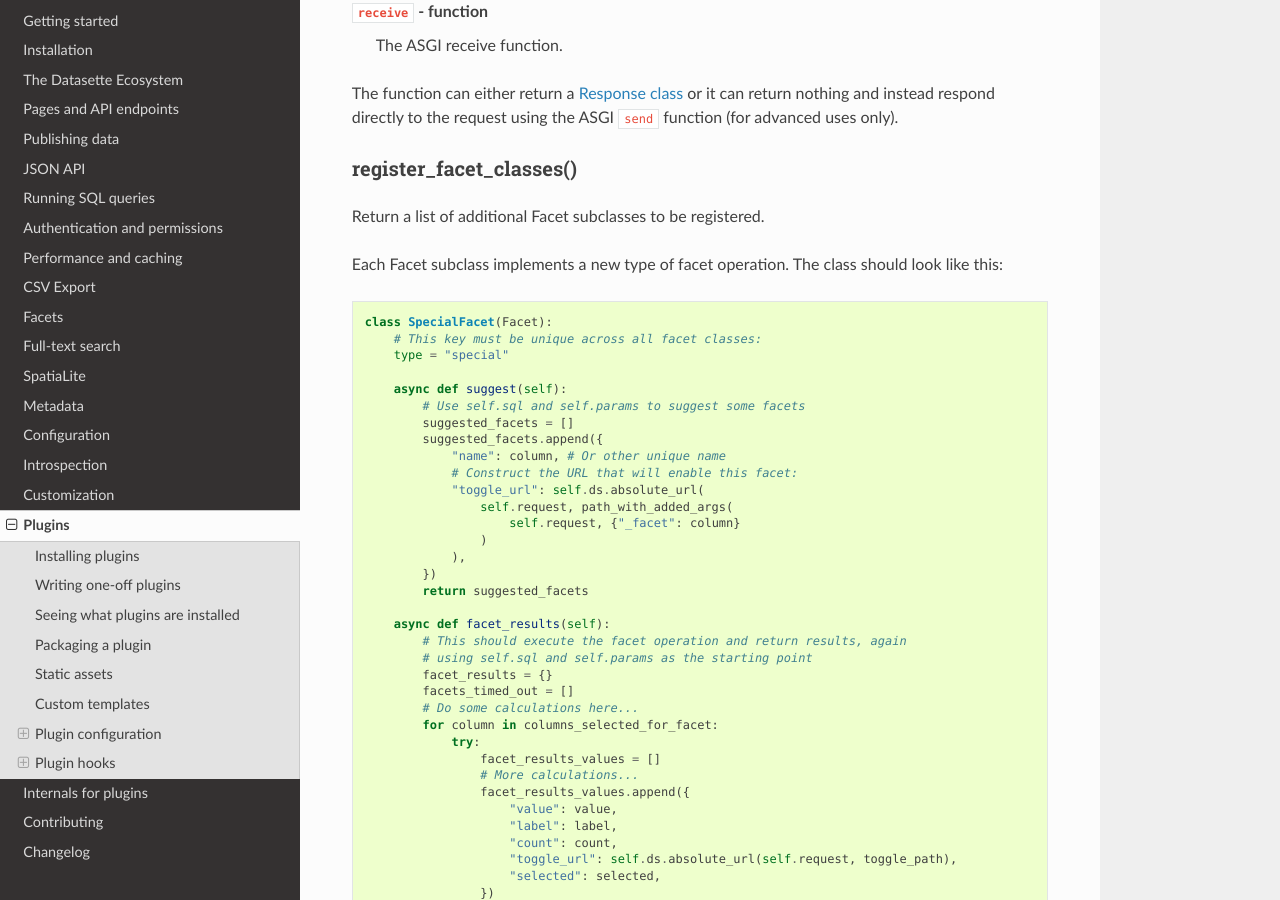
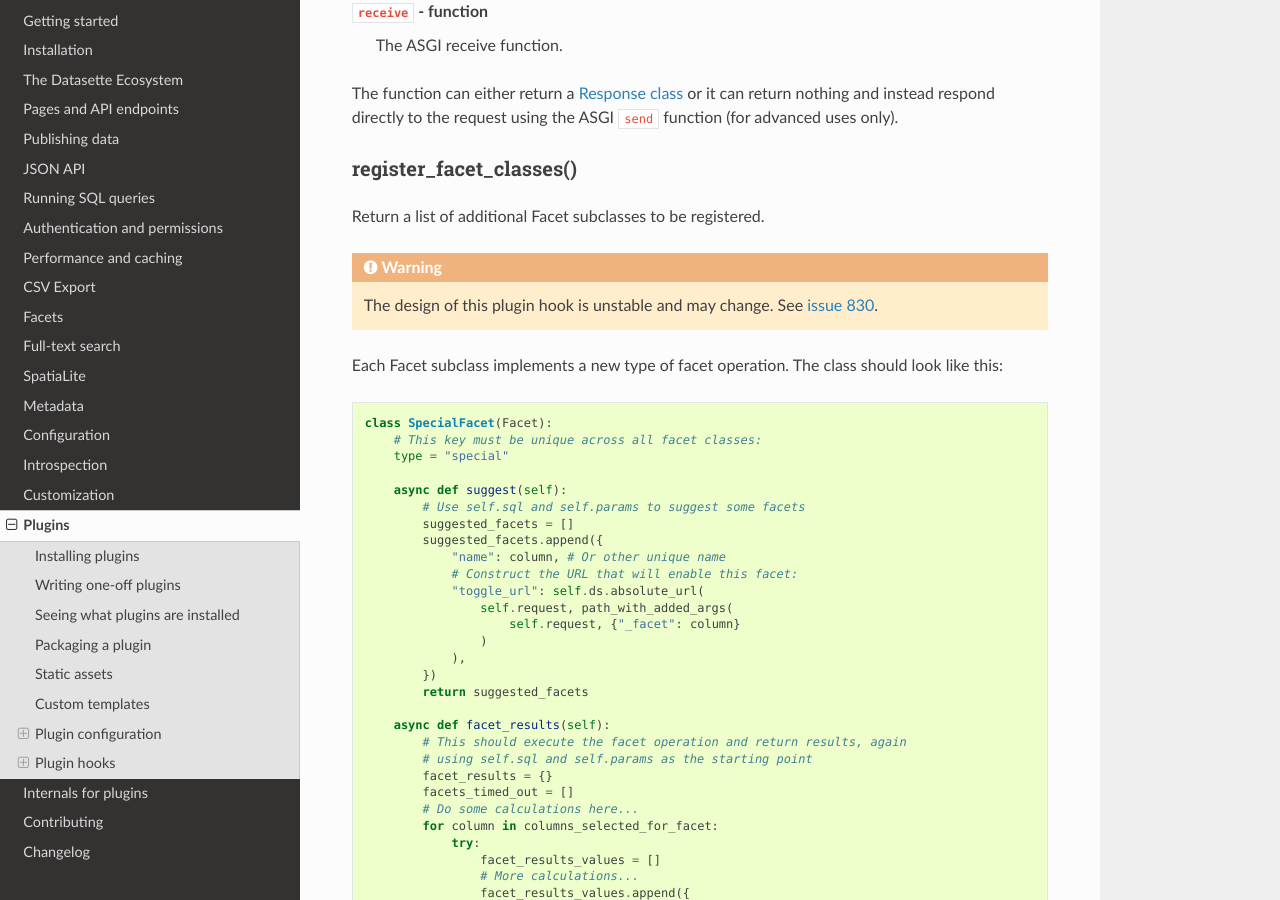
Before and after one commit to simonw/datasette, a Sphinx documentation site: the page built from docs/plugins.rst, in a window 1280 px wide and 900 px high, scrolled down 18575 px. Built offline with Sphinx 7.4.7 and the Read the Docs theme 2.0.0, drawn with Linux system fonts in a browser that asks for light colours.

Commit message:
Warn that register_facet_classes may change, refs #830
Also documented policy that plugin hooks should not be shipped without a real example. Refs #818

```diff
--- a/docs/contributing.rst
+++ b/docs/contributing.rst
@@ -12,6 +12,7 @@ General guidelines
 
 * **master should always be releasable**. Incomplete features should live in branches. This ensures that any small bug fixes can be quickly released.
 * **The ideal commit** should bundle together the implementation, unit tests and associated documentation updates. The commit message should link to an associated issue.
+* **New plugin hooks** should only be shipped if accompanied by a separate release of a non-demo plugin that uses them.
 
 .. _devenvironment:
 
--- a/docs/plugins.rst
+++ b/docs/plugins.rst
@@ -891,6 +891,9 @@ register_facet_classes()
 
 Return a list of additional Facet subclasses to be registered.
 
+.. warning::
+    The design of this plugin hook is unstable and may change. See `issue 830 <https://github.com/simonw/datasette/issues/830>`__.
+
 Each Facet subclass implements a new type of facet operation. The class should look like this:
 
 .. code-block:: python
```
